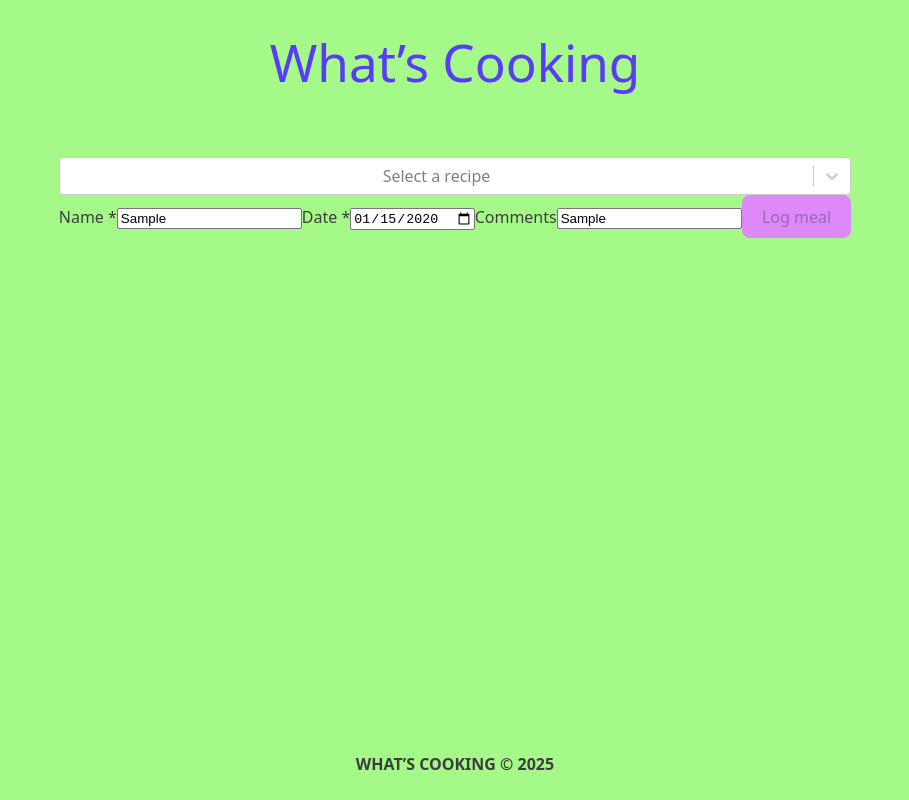
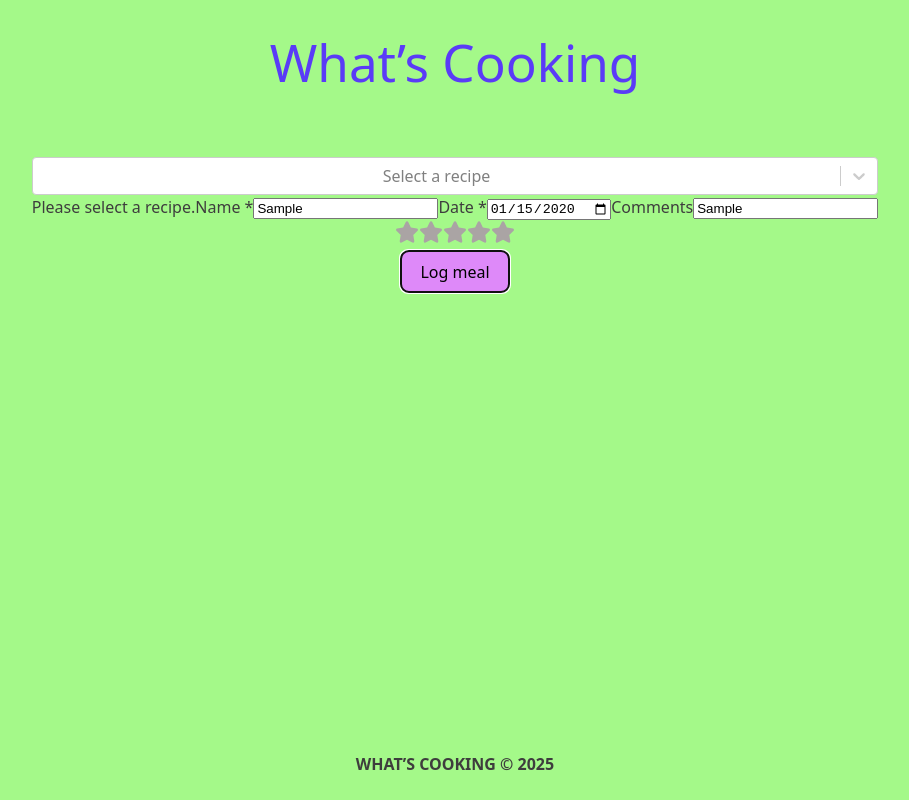
Before and after one commit to hk-15/whats_cooking, a React (Vite) app in the folder frontend/: page /admin in a window 1280 px wide. Both pictures are taken after typing "Sample", "Sample", "2020-01-15", "Sample" into the empty fields and a click on the button "Log meal". Shown: the whole page, without its empty margins (185-1094 px from the left). Built offline with nearby package versions, Linux system fonts and the light colour scheme; no server answers.

Commit message:
Complete add meal form and ensure comment is added to the database too

```diff
--- a/frontend/src/api/apiClient.ts
+++ b/frontend/src/api/apiClient.ts
@@ -14,7 +14,6 @@
   recipe: number;
   rating: number;
   date_cooked: string;
-  comment?: string;
 }
 
 export interface Recipe {
@@ -39,6 +38,12 @@
   meals: [],
 };
 
+export interface CommentRequest {
+  text: string,
+  recipe: number,
+  meal: number
+}
+
 export async function getMeals(): Promise<Meal[]> {
   const response = await fetch(`http://127.0.0.1:8000/meal/`, {
     headers: {
@@ -48,7 +53,7 @@
   return await response.json();
 }
 
-export async function addMeal(meal: MealRequest) {
+export async function addMeal(meal: MealRequest): Promise<Meal> {
   const response = await fetch(`http://127.0.0.1:8000/meal/`, {
     method: "POST",
     headers: {
@@ -56,9 +61,11 @@
     },
     body: JSON.stringify(meal),
   });
+  const data = await response.json();
   if (!response.ok) {
-    throw new Error(await response.json());
+    throw new Error(data);
   }
+  return data;
 }
 
 export async function getRecipes(): Promise<Recipe[]> {
@@ -69,3 +76,16 @@
   });
   return await response.json();
 }
+
+export async function addComment(comment: CommentRequest) {
+  const response = await fetch(`http://127.0.0.1:8000/comment/`, {
+    method: "POST",
+    headers: {
+      "Content-Type": "application/json",
+    },
+    body: JSON.stringify(comment),
+  });
+  if (!response.ok) {
+    throw new Error(await response.json());
+  }
+}
--- a/frontend/src/components/admin/addMeal/AddMeal.tsx
+++ b/frontend/src/components/admin/addMeal/AddMeal.tsx
@@ -1,12 +1,14 @@
 import { useEffect, useState, type JSX } from "react";
 import { useForm } from "react-hook-form";
 import {
+  addComment,
   addMeal,
   getRecipes,
   type FormStatus,
   type Recipe,
 } from "../../../api/apiClient";
 import { SearchableDropdown } from "../../searchableDropdown/SearchableDropdown";
+import { FaStar } from "react-icons/fa6";
 
 export function AddMeal(): JSX.Element {
   const [recipes, setRecipes] = useState<Recipe[]>([]);
@@ -16,13 +18,34 @@
     label: string;
     value: number;
   }>({ label: "", value: 0 });
+  const [rating, setRating] = useState(0);
+  const [hoverValue, setHoverValue] = useState<number | undefined>(undefined);
   const [formStatus, setFormStatus] = useState<FormStatus>("READY");
+  const [formErrors, setFormErrors] = useState({ recipe: "", rating: "" });
 
   useEffect(() => {
     getRecipes()
       .then((response) => setRecipes(response))
       .catch((error) => console.error(error));
   }, []);
+
+  const colors = {
+    black: "#000000ff",
+    grey: "#aaa4a4ff",
+  };
+  const stars = Array(5).fill(0);
+
+  const handleMouseOverStar = (value: number) => {
+    setHoverValue(value);
+  };
+
+  const handleMouseLeaveStar = () => {
+    setHoverValue(undefined);
+  };
+
+  const handleClickStar = (value: number) => {
+    setRating(value);
+  };
 
   const {
     register,
@@ -33,28 +56,46 @@
     mode: "onChange",
     defaultValues: {
       name: "",
-      rating: 0,
       date_cooked: "",
       comment: "",
     },
   });
 
-  function submitForm(data: {
+  async function submitForm(data: {
     name: string;
-    rating: number;
     date_cooked: string;
     comment: string;
   }) {
+    if (selectedRecipe.value === 0) {
+      setFormErrors({
+        recipe: "Please select a recipe.",
+        rating: "",
+      });
+      return;
+    }
+    if (selectedRecipe.value === 0) {
+      setFormErrors({
+        recipe: "",
+        rating: "Please rate your meal.",
+      });
+      return;
+    }
+    try {
       setFormStatus("SUBMITTING");
       const mealData = {
         name: data.name,
         recipe: selectedRecipe.value,
         date_cooked: data.date_cooked,
-      comment: data.comment,
-      rating: 0,
+        rating: rating,
       };
-    addMeal(mealData)
-      .then(() => {
+      const newMeal = await addMeal(mealData);
+      console.log(newMeal.id);
+      const commentData = {
+        text: data.comment,
+        recipe: selectedRecipe.value,
+        meal: newMeal.id,
+      };
+      addComment(commentData);
       setFormStatus("FINISHED");
       reset();
       setShowMessage(true);
@@ -65,8 +106,9 @@
       setTimeout(() => {
         setShowMessage(false);
       }, 4000);
-      })
-      .catch((error) => console.error(error));
+    } catch (error) {
+      console.error(error);
+    }
   }
 
   return (
@@ -77,6 +119,9 @@
           placeholderText={"Select a recipe"}
           getSelected={setSelectedRecipe}
         />
+        {formErrors.recipe && (
+          <span className="form-error">{formErrors.recipe}</span>
+        )}
         <label htmlFor="name">
           Name *
           <input
@@ -109,6 +154,26 @@
           Comments
           <input id="comment" type="text" {...register("comment")} />
         </label>
+        <div>
+          {stars.map((_, index) => {
+            return (
+              <FaStar
+                key={index}
+                size={24}
+                onChange={(e) => setRating(Number(e.currentTarget))}
+                color={
+                  (hoverValue || rating) > index ? colors.black : colors.grey
+                }
+                onClick={() => handleClickStar(index + 1)}
+                onMouseOver={() => handleMouseOverStar(index + 1)}
+                onMouseLeave={() => handleMouseLeaveStar()}
+              />
+            );
+          })}
+          {formErrors.rating && (
+            <span className="form-error">{formErrors.rating}</span>
+          )}
+        </div>
         <button disabled={formStatus === "SUBMITTING"} type="submit">
           Log meal
         </button>
```
Also changed, not shown: 1 other file (tests, documents, lock files or other folders). Lines whose indentation alone changed are shown as unchanged.
